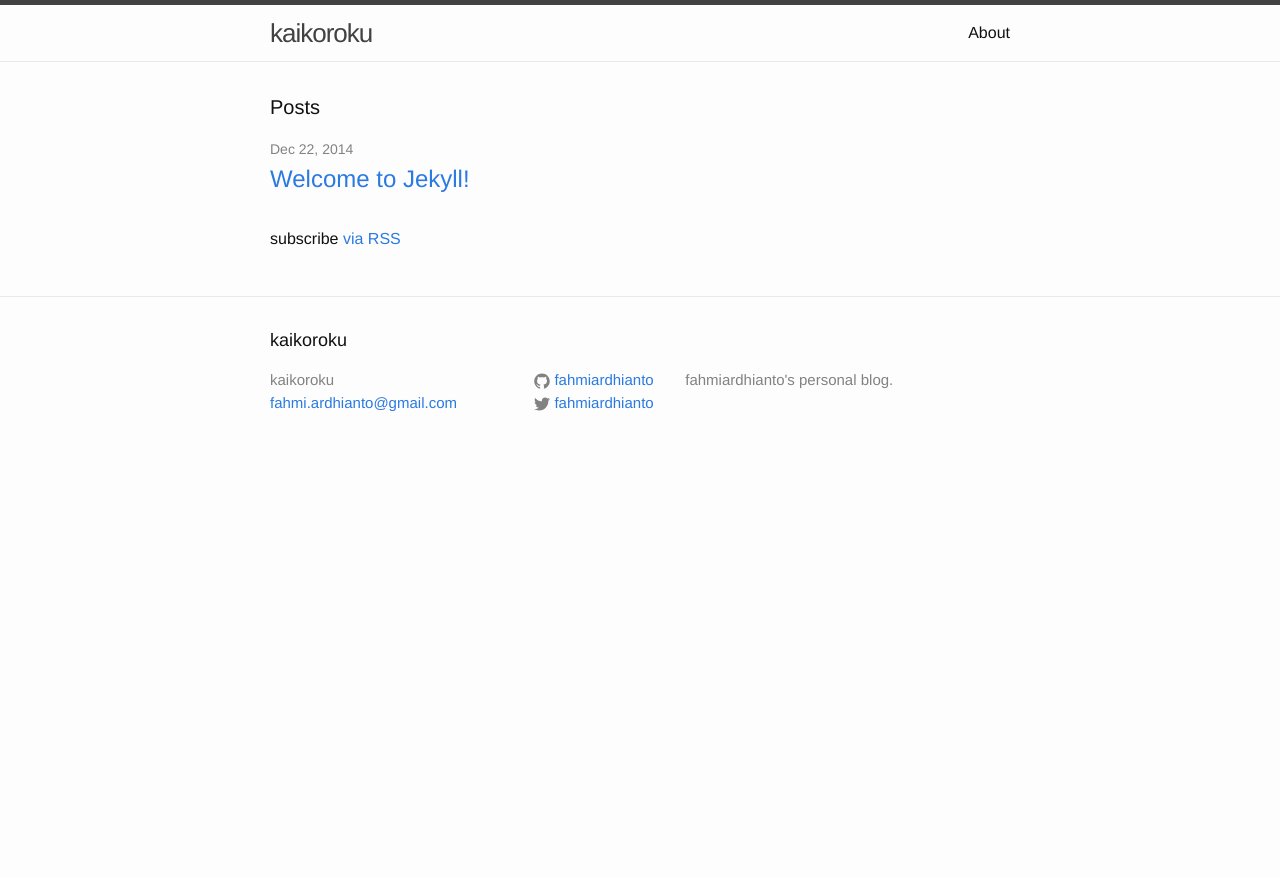
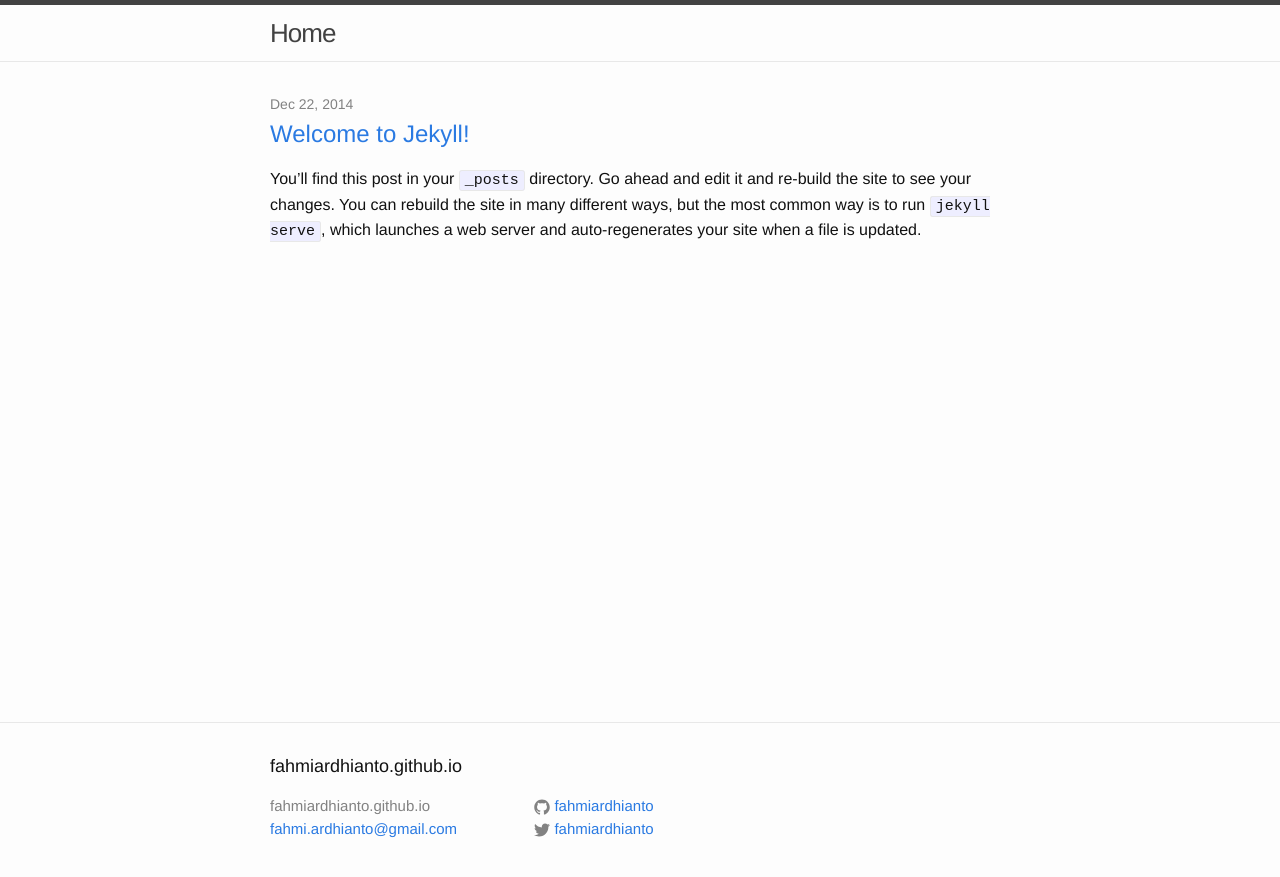
Before and after one commit to fahmiardhianto/fahmiardhianto.github.io, a Jekyll site: the page built from index.html, in a window 1280 px wide. Shown: the top 877 px of the page. Built offline with Jekyll 4.4.1, drawn with Linux system fonts in a browser that asks for light colours.

Commit message:
Restarting

```diff
--- a/_config.yml
+++ b/_config.yml
@@ -1,8 +1,7 @@
 # Site settings
-title: kaikoroku
 email: fahmi.ardhianto@gmail.com
-description: > # this means to ignore newlines until "baseurl:"
-  fahmiardhianto's personal blog.
+# description: > # this means to ignore newlines until "baseurl:"
+#   fahmiardhianto's personal blog.
 baseurl: "" # the subpath of your site, e.g. /blog/
 url: "http://fahmiardhianto.github.io" # the base hostname & protocol for your site
 twitter_username: fahmiardhianto
--- a/_includes/header.html
+++ b/_includes/header.html
@@ -2,7 +2,7 @@
 
   <div class="wrapper">
 
-    <a class="site-title" href="{{ site.baseurl }}/">{{ site.title }}</a>
+    <a class="site-title" href="{{ site.baseurl }}/">Home</a>
 
     <nav class="site-nav">
       <a href="#" class="menu-icon">
--- a/_layouts/default.html
+++ b/_layouts/default.html
@@ -3,7 +3,7 @@
 
   {% include head.html %}
 
-  <body>
+  <body class="main">
 
     {% include header.html %}
 
--- a/_sass/_base.scss
+++ b/_sass/_base.scss
@@ -21,6 +21,9 @@ body {
     color: $text-color;
     background-color: $background-color;
     -webkit-text-size-adjust: 100%;
+    display: flex;
+    min-height: 100vh;
+    flex-direction: column;
 }
 
 
--- a/_sass/_layout.scss
+++ b/_sass/_layout.scss
@@ -163,6 +163,7 @@
  */
 .page-content {
     padding: $spacing-unit 0;
+    flex: 1;
 }
 
 .page-heading {
--- a/about.md
+++ /dev/null
@@ -1,11 +0,0 @@
----
-layout: page
-title: About
-permalink: /about/
----
-
-This is the base Jekyll theme. You can find out more info about customizing your Jekyll theme, as well as basic Jekyll usage documentation at [jekyllrb.com](http://jekyllrb.com/)
-
-You can find the source code for the Jekyll new theme at: [github.com/jglovier/jekyll-new](https://github.com/jglovier/jekyll-new)
-
-You can find the source code for Jekyll at [github.com/jekyll/jekyll](https://github.com/jekyll/jekyll)
--- a/index.html
+++ b/index.html
@@ -3,8 +3,6 @@ layout: default
 ---
 
 <div class="home">
-
-  <h1 class="page-heading">Posts</h1>
 
   <ul class="post-list">
     {% for post in site.posts %}
@@ -14,10 +12,12 @@ layout: default
         <h2>
           <a class="post-link" href="{{ post.url | prepend: site.baseurl }}">{{ post.title }}</a>
         </h2>
+
+        <article>
+          {{ post.excerpt }}
+        </article>
       </li>
     {% endfor %}
   </ul>
 
-  <p class="rss-subscribe">subscribe <a href="{{ "/feed.xml" | prepend: site.baseurl }}">via RSS</a></p>
-
 </div>
```
